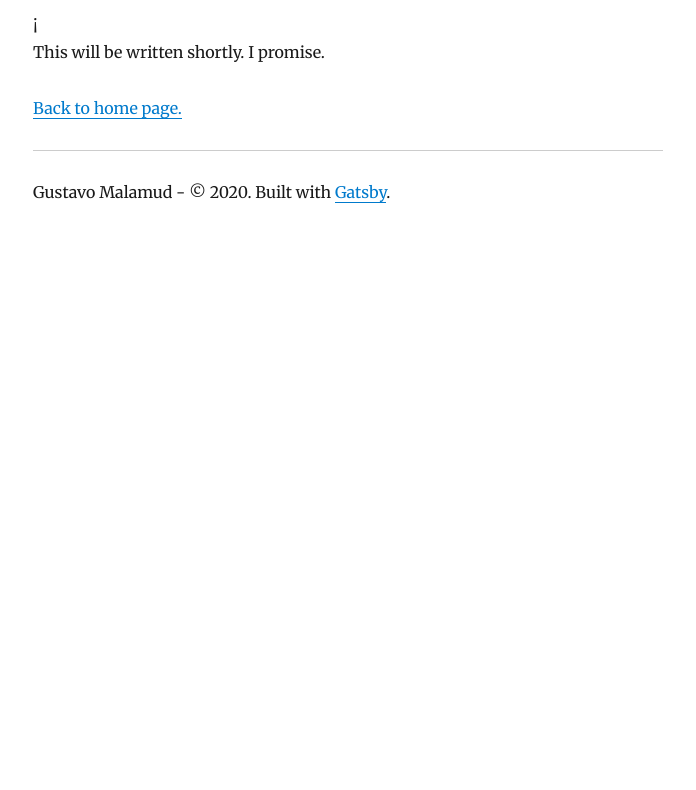
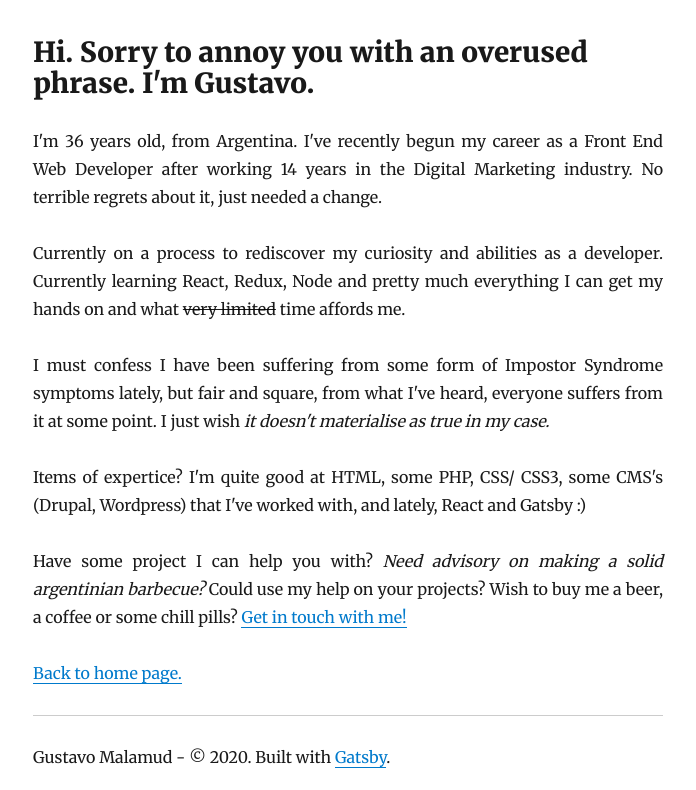
Before and after one commit to gusma/malamud.dev, a Gatsby site: page /about in a window 1280 px wide. Shown: the part 185-975 px from the top of the page, without its empty margins (292-988 px from the left). Before the commit the page ends 800 px from the top, so only its background shows below. Built offline with nearby package versions, Linux system fonts and the light colour scheme; Gatsby itself is replaced by a stand-in of ours; some packages are replaced by stand-ins of ours.

Commit message:
Adds about updated page

```diff
--- a/src/components/bio.js
+++ b/src/components/bio.js
@@ -32,7 +32,7 @@ const Bio = () => {
 		}
 	`);
 
-	const { author, social } = data.site.siteMetadata;
+	const { author } = data.site.siteMetadata;
 	return (
 		<div
 			style={{
--- a/src/components/layout.css
+++ b/src/components/layout.css
@@ -43,3 +43,7 @@
 		}
 	}
 }
+
+p {
+	text-align: justify;
+}
--- a/src/pages/about.js
+++ b/src/pages/about.js
@@ -14,9 +14,41 @@ class About extends React.Component {
 					<section id='one'>
 						<div className='inner'>
 							<header className='major'>
-								<h1>Under construction</h1>
+								<h1>About Gustavo Malamud</h1>
 							</header>
-							¡ <p>This will be written shortly. I promise.</p>
+							<h2>
+								Hi. Sorry to annoy you with an overused phrase. I'm Gustavo.
+							</h2>
+							<p>
+								I'm 36 years old, from Argentina. I've recently begun my career
+								as a Front End Web Developer after working 14 years in the
+								Digital Marketing industry. No terrible regrets about it, just
+								needed a change.
+							</p>
+							<p>
+								Currently on a process to rediscover my curiosity and abilities
+								as a developer. Currently learning React, Redux, Node and pretty
+								much everything I can get my hands on and what{" "}
+								<strike>very limited</strike> time affords me.
+							</p>
+							<p>
+								I must confess I have been suffering from some form of Impostor
+								Syndrome symptoms lately, but fair and square, from what I've
+								heard, everyone suffers from it at some point. I just wish{" "}
+								<i>it doesn't materialise as true in my case.</i>
+							</p>
+							<p>
+								Items of expertice? I'm quite good at HTML, some PHP, CSS/ CSS3,
+								some CMS's (Drupal, Wordpress) that I've worked with, and
+								lately, React and Gatsby :)
+							</p>
+							<p>
+								Have some project I can help you with?{" "}
+								<i>Need advisory on making a solid argentinian barbecue?</i>{" "}
+								Could use my help on your projects? Wish to buy me a beer, a
+								coffee or some chill pills?{" "}
+								<Link to='/contact'>Get in touch with me!</Link>
+							</p>
 							<p>
 								<Link to='/'>Back to home page.</Link>
 							</p>
```
Also changed, not shown: public/static/d/735967777.json (added, +1 -0 lines).
